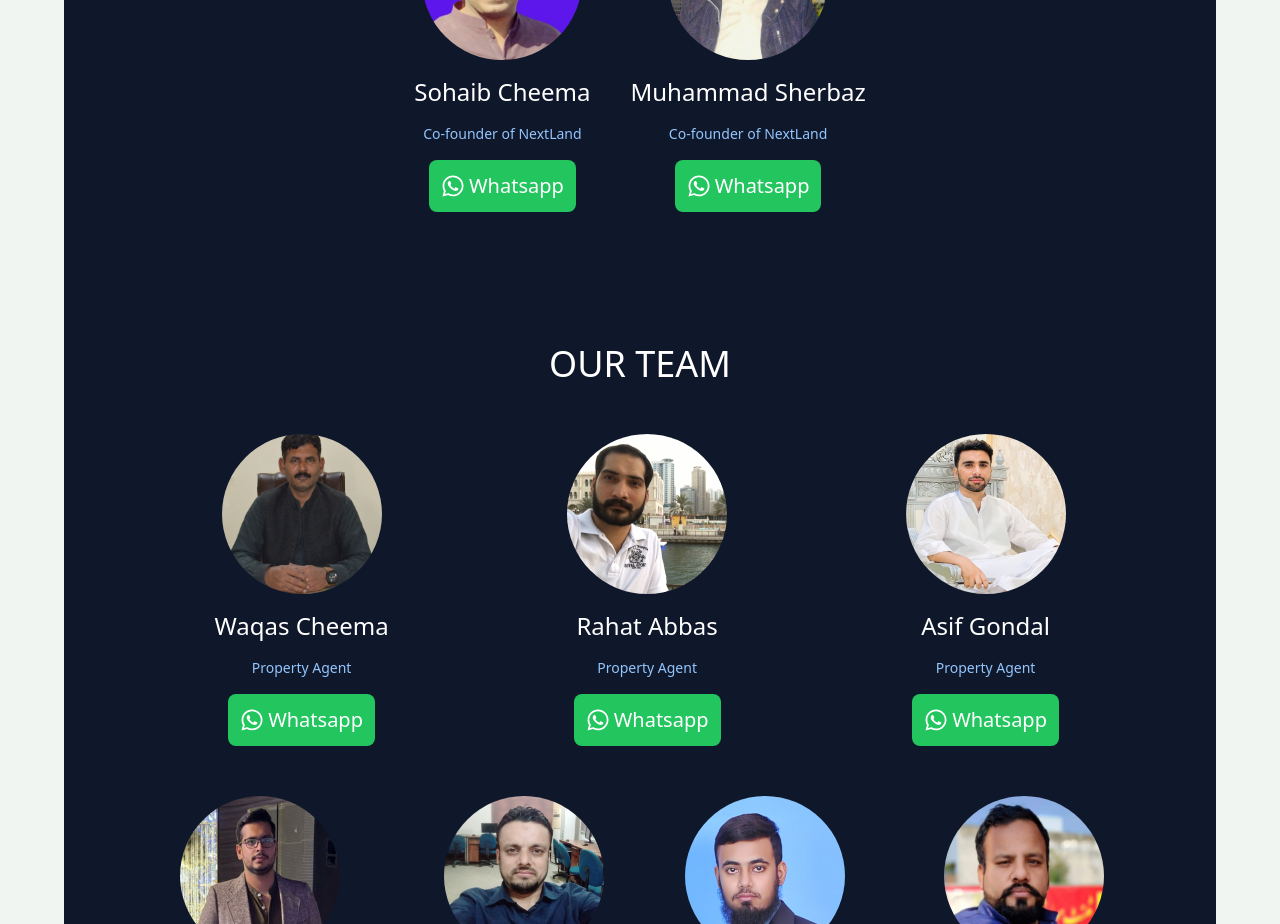
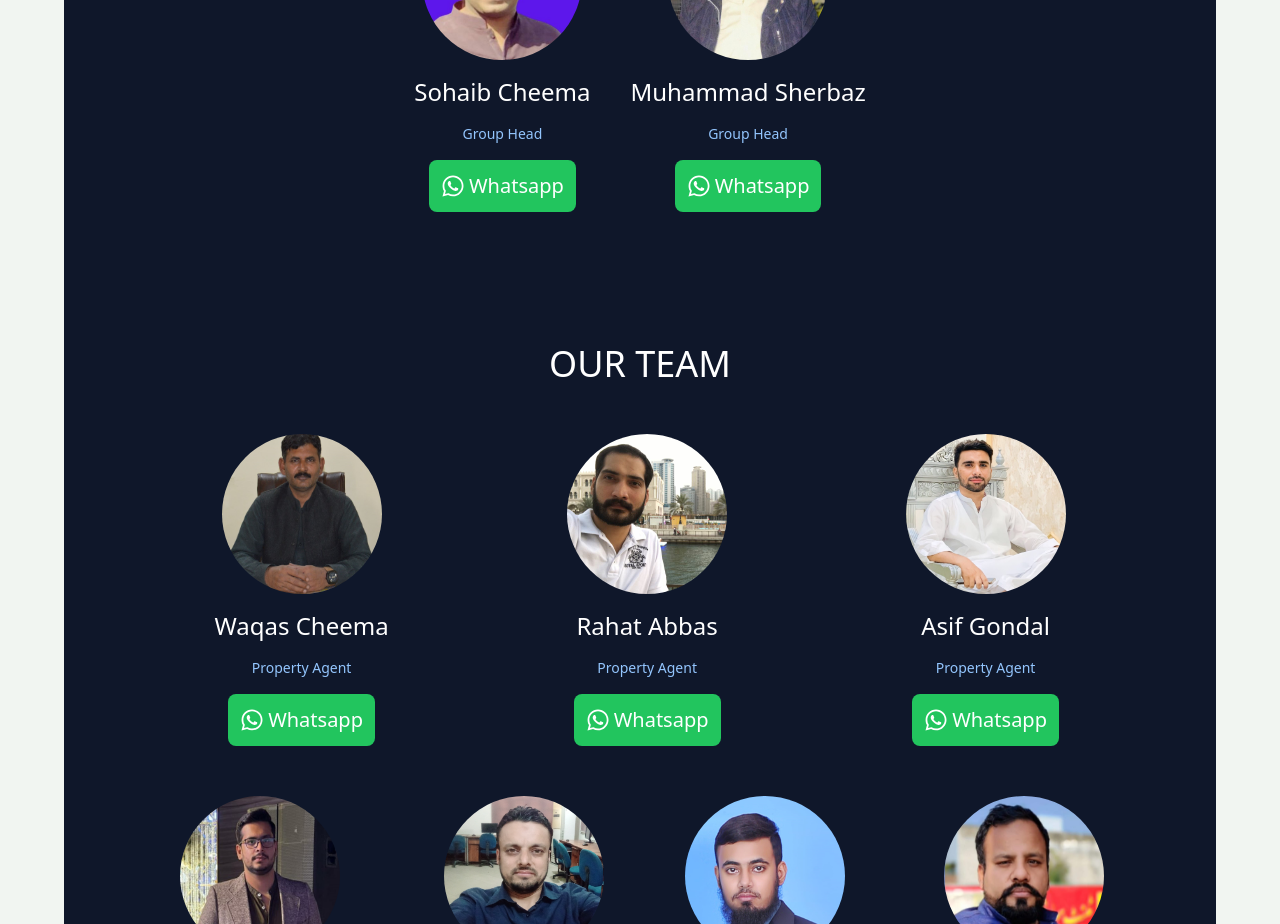
Before and after one commit to FaizanHaider108/mern-estate, a React (Vite) app in the folder client/: page /about in a window 1280 px wide. Shown: the part 2280-3204 px from the top of the page. Built offline with nearby package versions, Linux system fonts and the light colour scheme; no server answers.

Commit message:
cofounder title Changed

```diff
--- a/client/src/components/Team.jsx
+++ b/client/src/components/Team.jsx
@@ -17,7 +17,7 @@ const Team = () => {
           <div className='flex align-center items-center gap-4 flex-col'>
                   <img className='w-40 h-40 rounded-full' src={ Sohaib } alt="Co-founder Sohaib Cheema" />
                   <h1 className='text-2xl text-white ' >Sohaib Cheema</h1>
-                  <p className='text-sm text-blue-300'>Co-founder of NextLand</p>
+                  <p className='text-sm text-blue-300'>Group Head</p>
                   <a href="https://wa.me/+923006900008" target='_blank' className='flex items-center gap-1 text-xl bg-green-500 p-3 text-white rounded-lg'>
                       <FaWhatsapp  className='text-2xl'/>
                       Whatsapp
@@ -26,7 +26,7 @@ const Team = () => {
           <div className='flex align-center items-center gap-4 flex-col'>
                   <img className='w-40 h-40 rounded-full' src={ Sharbaz } alt="Co-founder Shairbaz" />
                   <h1 className='text-2xl text-white' >Muhammad Sherbaz</h1>
-                  <p className='text-sm text-blue-300'>Co-founder of NextLand</p>
+                  <p className='text-sm text-blue-300'>Group Head</p>
                   <a href="https://wa.me/+923212655552" target='_blank' className='flex items-center gap-1 text-xl bg-green-500 p-3 text-white rounded-lg'>
                       <FaWhatsapp  className='text-2xl'/>
                       Whatsapp
```
